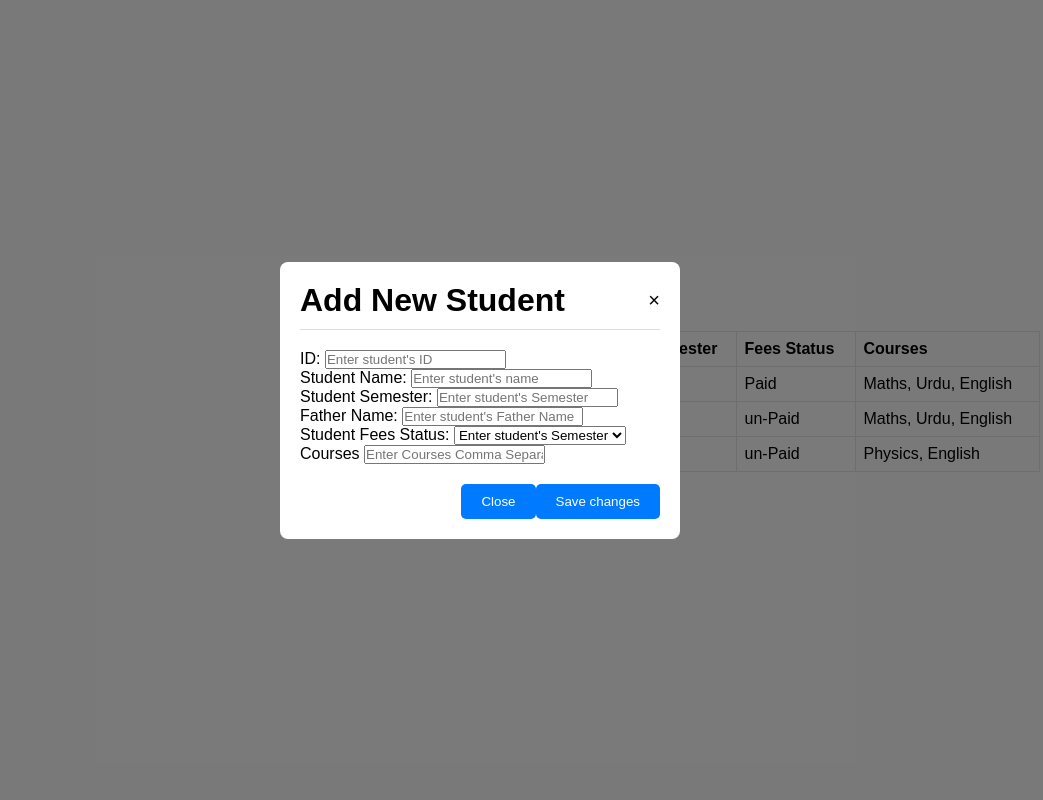
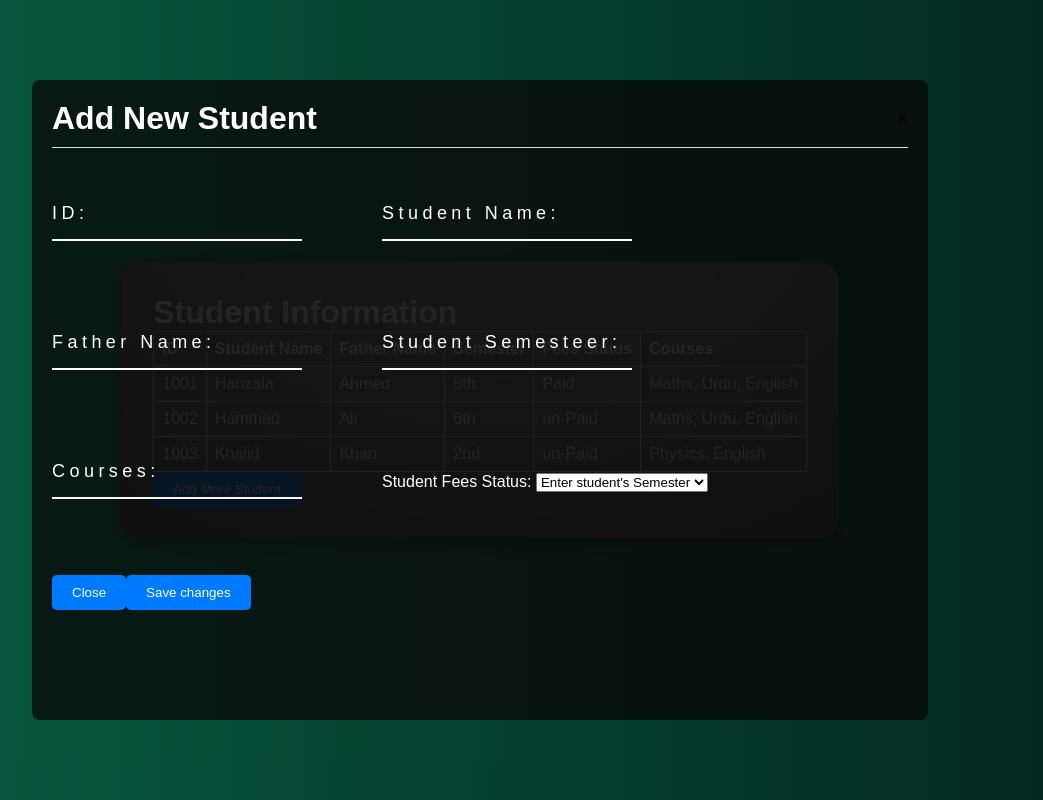
Before and after one commit to OwaisZakir/Student-Data, a plain HTML site: page index.html in a window 1280 px wide. Both pictures are taken after a click on the button "Add More Student". Shown: the whole page, without its empty margins (160-1203 px from the left). Drawn offline with nearby package versions, Linux system fonts and the light colour scheme.

Commit message:
Update Code

```diff
--- a/index.html
+++ b/index.html
@@ -3,12 +3,11 @@
   <head>
     <meta charset="UTF-8" />
     <meta name="viewport" content="width=device-width, initial-scale=1.0" />
-    <title>Modal with Modern GSAP Animations</title>
+    <title>Student Data|Owais Zakir</title>
     <link rel="stylesheet" href="styles.css" />
   </head>
   <body>
-    <div class="left"></div>
-    <div class="right">
+    <div class="main">
       <h1>Student Information</h1>
       <table id="table">
         <tr>
@@ -53,60 +52,94 @@
               <button class="btn-close" id="closeModalBtn">&times;</button>
             </div>
             <div class="modal-body">
-              <div class="form-group">
-                <label for="studentID">ID:</label>
-                <input
-                  required
-                  type="text"
-                  id="studentID"
-                  placeholder="Enter student's ID"
-                />
+              <div class="form-control">
+                <input id="studentID" required="" type="value" />
+                <label>
+                  <span style="transition-delay: 350ms">I</span>
+                  <span style="transition-delay: 300ms">D</span>
+                  <span style="transition-delay: 250ms">:</span>
+                </label>
               </div>
-              <div class="form-group">
-                <label for="studentName">Student Name:</label>
-                <input
-                  required
-                  type="text"
-                  id="studentName"
-                  placeholder="Enter student's name"
-                />
+              <div class="form-control">
+                <input id="studentName" required="" type="value" />
+                <label>
+                  <span style="transition-delay: 350ms">S</span>
+                  <span style="transition-delay: 320ms">t</span>
+                  <span style="transition-delay: 300ms">u</span>
+                  <span style="transition-delay: 280ms">d</span>
+                  <span style="transition-delay: 260ms">e</span>
+                  <span style="transition-delay: 220ms">n</span>
+                  <span style="transition-delay: 210ms">t</span>
+                  <span style="transition-delay: 180ms"> </span>
+                  <span style="transition-delay: 160ms">N</span>
+                  <span style="transition-delay: 130ms">a</span>
+                  <span style="transition-delay: 120ms">m</span>
+                  <span style="transition-delay: 100ms">e</span>
+                  <span style="transition-delay: 50ms">:</span>
+                </label>
               </div>
-              <div class="form-group">
-                <label for="studentSemester">Student Semester:</label>
-                <input
-                  required
-                  type="number"
-                  id="studentSemester"
-                  placeholder="Enter student's Semester"
-                />
+              <div class="form-control">
+                <input id="studentFName" required="" type="value" />
+                <label>
+                  <span style="transition-delay: 350ms">F</span>
+                  <span style="transition-delay: 320ms">a</span>
+                  <span style="transition-delay: 300ms">t</span>
+                  <span style="transition-delay: 280ms">h</span>
+                  <span style="transition-delay: 260ms">e</span>
+                  <span style="transition-delay: 220ms">r</span>
+                  <span style="transition-delay: 180ms"> </span>
+                  <span style="transition-delay: 160ms">N</span>
+                  <span style="transition-delay: 130ms">a</span>
+                  <span style="transition-delay: 120ms">m</span>
+                  <span style="transition-delay: 100ms">e</span>
+                  <span style="transition-delay: 50ms">:</span>
+                </label>
               </div>
-              <div class="form-group">
-                <label for="studentFName">Father Name:</label>
-                <input
-                  required
-                  type="text"
-                  id="studentFName"
-                  placeholder="Enter student's Father Name"
-                />
+              <div class="form-control">
+                <input id="studentSemester" required="" type="value" />
+                <label>
+                  <span style="transition-delay: 350ms">S</span>
+                  <span style="transition-delay: 320ms">t</span>
+                  <span style="transition-delay: 300ms">u</span>
+                  <span style="transition-delay: 280ms">d</span>
+                  <span style="transition-delay: 260ms">e</span>
+                  <span style="transition-delay: 220ms">n</span>
+                  <span style="transition-delay: 210ms">t</span>
+                  <span style="transition-delay: 180ms"> </span>
+                  <span style="transition-delay: 160ms">S</span>
+                  <span style="transition-delay: 130ms">e</span>
+                  <span style="transition-delay: 120ms">m</span>
+                  <span style="transition-delay: 90ms">e</span>
+                  <span style="transition-delay: 70ms">s</span>
+                  <span style="transition-delay: 50ms">t</span>
+                  <span style="transition-delay: 40ms">e</span>
+                  <span style="transition-delay: 30ms">e</span>
+                  <span style="transition-delay: 20ms">r</span>
+                  <span style="transition-delay: 0ms">:</span>
+                </label>
+              </div>
+              <div class="form-control">
+                <input id="studentCourses" required="" type="value" />
+                <label>
+                  <span style="transition-delay: 350ms">C</span>
+                  <span style="transition-delay: 300ms">o</span>
+                  <span style="transition-delay: 250ms">u</span>
+                  <span style="transition-delay: 200ms">r</span>
+                  <span style="transition-delay: 150ms">s</span>
+                  <span style="transition-delay: 100ms">e</span>
+                  <span style="transition-delay: 50ms">s</span>
+                  <span style="transition-delay: 0ms">:</span>
+                </label>
               </div>
               <div class="form-group">
                 <label for="studentFee">Student Fees Status:</label>
                 <select name="select" id="studentFee">
                   <option hidden>Enter student's Semester</option>
-                  <option value="paid">Paid</option>
-                  <option value="unPaid">UnPaid</option>
+                  <option value="true">Paid</option>
+                  <option value="false">UnPaid</option>
                 </select>
               </div>
-              <div class="form-group">
-                <label for="studentCourses">Courses</label>
-                <input
-                  required
-                  type="text"
-                  id="studentCourses"
-                  placeholder="Enter Courses Comma Separated"
-                />
-              </div>
-            </div>
+
             <div class="modal-footer">
               <button class="btn" id="closeModalBtnFooter">Close</button>
               <button class="btn" id="saveChangesBtn">Save changes</button>
@@ -132,12 +165,12 @@
         modal.style.display = "flex"; // Show modal
         gsap.fromTo(
           modalContent,
-          { scale: 0.8, rotation: -15, opacity: 0 }, // Start smaller, rotated and invisible
+          { scale: 0.8, rotation: -8, opacity: 0 }, // Start smaller, rotated and invisible
           {
             scale: 1,
             rotation: 0,
             opacity: 1,
-            duration: 0.8,
+            duration: 0.3,
             ease: "back.out(1)", // Smoothly scale and fade in
           }
         );
@@ -148,9 +181,9 @@
         btn.onclick = function () {
           gsap.to(modalContent, {
             scale: 0.8, // Scale down to make it disappear
-            rotation: 15, // Rotate slightly
+            rotation: 47, // Rotate slightly
             opacity: 0, // Fade out
-            duration: 0.6, // Smooth transition duration
+            duration: 0.3, // Smooth transition duration
             ease: "power2.in", // Easing to make the closing feel smoother
             onComplete: () => {
               modal.style.display = "none"; // Hide modal after animation
@@ -164,9 +197,9 @@
         if (event.target == modal) {
           gsap.to(modalContent, {
             scale: 0.8, // Scale down to make it disappear
-            rotation: 15, // Rotate slightly
+            rotation: 35, // Rotate slightly
             opacity: 0, // Fade out
-            duration: 0.6, // Smooth transition duration
+            duration: 0.2, // Smooth transition duration
             ease: "power2.in", // Easing to make the closing feel smoother
             onComplete: () => {
               modal.style.display = "none"; // Hide modal after animation
@@ -179,9 +212,9 @@
       saveChangesBtn.onclick = function () {
         gsap.to(modalContent, {
           scale: 0.8, // Scale down to make it disappear
-          rotation: 15, // Rotate slightly
+          rotation: 32, // Rotate slightly
           opacity: 0, // Fade out
-          duration: 0.6, // Smooth transition duration
+          duration: 0.3, // Smooth transition duration
           ease: "power2.in", // Easing to make the closing feel smoother
           onComplete: () => {
             modal.style.display = "none"; // Hide modal after animation
--- a/styles.css
+++ b/styles.css
@@ -6,6 +6,7 @@
   margin: 0;
   padding: 0;
   box-sizing: border-box;
+
 }
 
 html,
@@ -14,27 +15,82 @@ body {
   height: 100vh;
 }
 
+
+
+.form-control {
+  position: relative;
+  margin: 20px 0 40px;
+  width: 250px;
+}
+
+.form-control input {
+  background-color: transparent;
+  border: 0;
+  border-bottom: 2px #fff solid;
+  display: block;
+  width: 100%;
+  padding: 15px 0;
+  font-size: 18px;
+  color: #fff;
+}
+
+.form-control input:focus,
+.form-control input:valid {
+  outline: 0;
+  border-bottom-color: lightblue;
+}
+
+.form-control label {
+  position: absolute;
+  top: 15px;
+  left: 0;
+  pointer-events: none;
+}
+
+.form-control label span {
+  display: inline-block;
+  font-size: 18px;
+  min-width: 5px;
+  color: #fff;
+  transition: 0.3s cubic-bezier(0.68, -0.55, 0.265, 1.55);
+}
+
+.form-control input:focus+label span,
+.form-control input:valid+label span {
+  color: lightblue;
+  transform: translateY(-30px);
+}
+
+
 /* Add more styles below */
 body {
   font-family: Arial, sans-serif;
-  background-color: #f4f4f4;
+  background: linear-gradient(to right, #10B981, #064E3B);
+
+  color: white ;
   display: flex;
   justify-content: center;
   align-items: center;
   padding: 5rem;
 }
+.main
+{
+  padding: 2rem;
+  background: linear-gradient(to bottom, rgba(255,255,255,0.15) 0%, rgba(0,0,0,0.15) 100%), radial-gradient(at top center, rgba(255,255,255,0.40) 0%, rgba(0,0,0,0.40) 120%) #989898;
+ background-blend-mode: multiply,multiply;
+  box-shadow: rgba(0, 0, 0, 0.35) 0px 5px 15px;
+  border-radius: 20px;
+  -webkit-border-radius: 20px;
+  -moz-border-radius: 20px;
+  -ms-border-radius: 20px;
+  -o-border-radius: 20px;
+}
 
-
-.left {
-  width: 35%;
-}
-.right {
-  width: 65%;
-}
 table {
   font-family: arial, sans-serif;
   border-collapse: collapse;
   width: 100%;
+
 }
 
 td,
@@ -71,11 +127,11 @@ th {
 }
 
 .modal-content {
-  background-color: white;
+  background-color: rgba(10, 9, 9, 0.767);
   padding: 20px;
   border-radius: 8px;
-  width: 400px;
-  position: relative;
+  height: 80%;
+  width: 70%;
 }
 
 .modal-header {
@@ -88,6 +144,12 @@ th {
 
 .modal-body {
   margin-top: 20px;
+  display: flex;
+  justify-content: start;
+  align-items: center;
+  flex-wrap: wrap;
+  row-gap: 1rem;
+  column-gap: 5rem;
 }
 
 .modal-footer {
```
Also changed, not shown: 1 other file.
